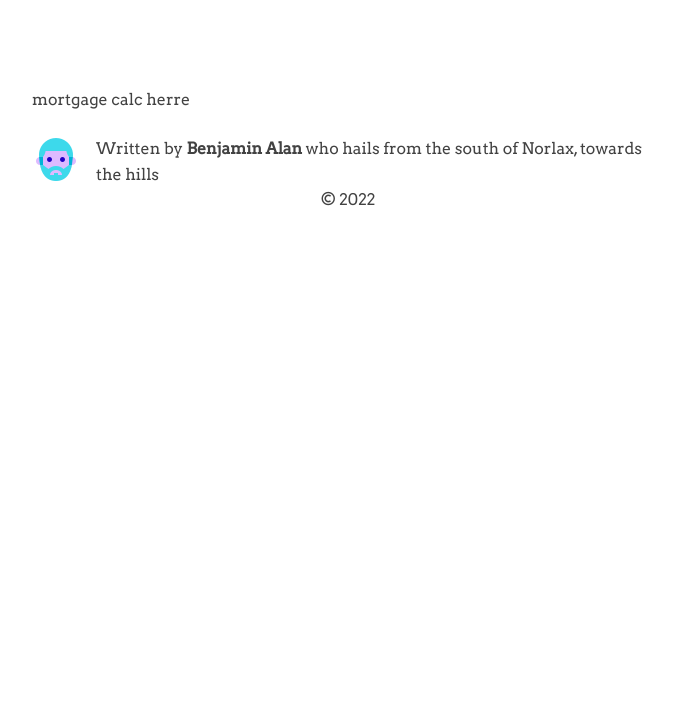
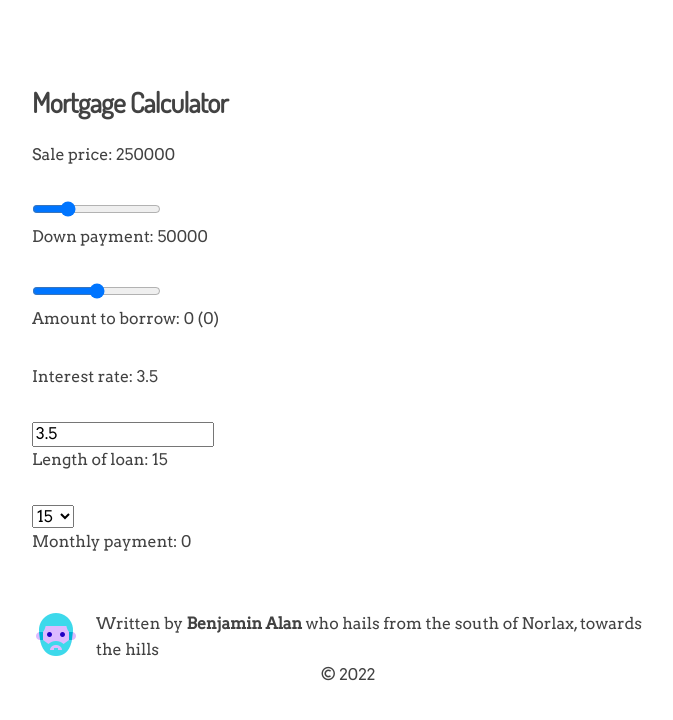
Before and after one commit to thedem0ralizer/silver-guacamole, a Gatsby site: page /mortgage-calc in a window 1280 px wide. Shown: the whole page, without its empty margins (292-965 px from the left). Built offline with nearby package versions, Linux system fonts and the light colour scheme; Gatsby itself is replaced by a stand-in of ours.

Commit message:
take sale price, down payment, interest rate and term of mortgage from user input

```diff
--- a/src/components/calc.js
+++ b/src/components/calc.js
@@ -3,21 +3,115 @@ import React, { Component } from "react"
 export class MortgageCalculator extends Component {
     constructor (props) {
         super(props)
-        this.state = {}
+        this.state = {
+            sale_price: 250000,
+            amount_down: 50000,
+            interest_rate: 3.5,
+            num_years: 15,
+            monthly_payment: 0,
+            amount_financed: 0,
+        }
         this.onChange = this.onChange.bind(this)
     }
 
     onChange (event) {
-        console.log(`onChange; event: ${event.toString()}`)
+        console.log(`onChange`)
+        console.log(event)
         event.preventDefault()
         this.setState({
+            amount_financed: this.state.sale_price - this.state.amount_down,
             [event.target.name]: event.target.value
         })
     }
 
+
+
     render () {
         return (
-            "mortgage calc herre"
+            <div>
+                <h3>Mortgage Calculator</h3>
+                <div>
+                    <div>
+                        <p>
+                            Sale price:{' '}
+                            <span>
+                                {this.state.sale_price}
+                            </span>
+                        </p>
+                        <input
+                            name="sale_price"
+                            type='range'
+                            min='0'
+                            max='1000000'
+                            step='5000'
+                            value={this.state.sale_price}
+                            onChange={this.onChange}
+                        />
+                    </div>
+                    <div>
+                        <p>
+                            Down payment:{' '}
+                            <span>
+                                {this.state.amount_down}
+                            </span>
+                        </p>
+                        <input
+                            name="amount_down"
+                            type='range'
+                            min='0'
+                            max='100000'
+                            step='1000'
+                            value={this.state.amount_down}
+                            onChange={this.onChange}
+                        />
+                    </div>
+                    <div>
+                        <p>
+                            Amount to borrow:{' '}
+                            <span>
+                                {this.state.amount_financed} ({parseInt(this.state.amount_financed) / parseFloat(this.state.sale_price)})
+                            </span>
+                        </p>
+                    </div>
+                    <div>
+                        <p>
+                            Interest rate:{' '}
+                            <span>
+                                {this.state.interest_rate}
+                            </span>
+                        </p>
+                        <input
+                            type="number"
+                            name="interest_rate"
+                            onChange={this.onChange}
+                            step='0.1'
+                            value={this.state.interest_rate}
+                        />
+                    </div>
+                    <div>
+                        <p>
+                            Length of loan:{' '}
+                            <span>
+                                {this.state.num_years}
+                            </span>
+                        </p>
+                        <form>
+                            <select value={this.state.num_years} onChange={this.onChange} name="num_years">
+                                <option value="15">15</option>
+                                <option value="30">30</option>
+                            </select>
+                        </form>
+                    </div>
+                    <div>
+                        <p>
+                            Monthly payment:{' '}
+                            <span>
+                                {this.state.monthly_payment}
+                            </span>
+                        </p>
+                    </div>
+                </div>
+            </div>
         )
     }
 }
```
